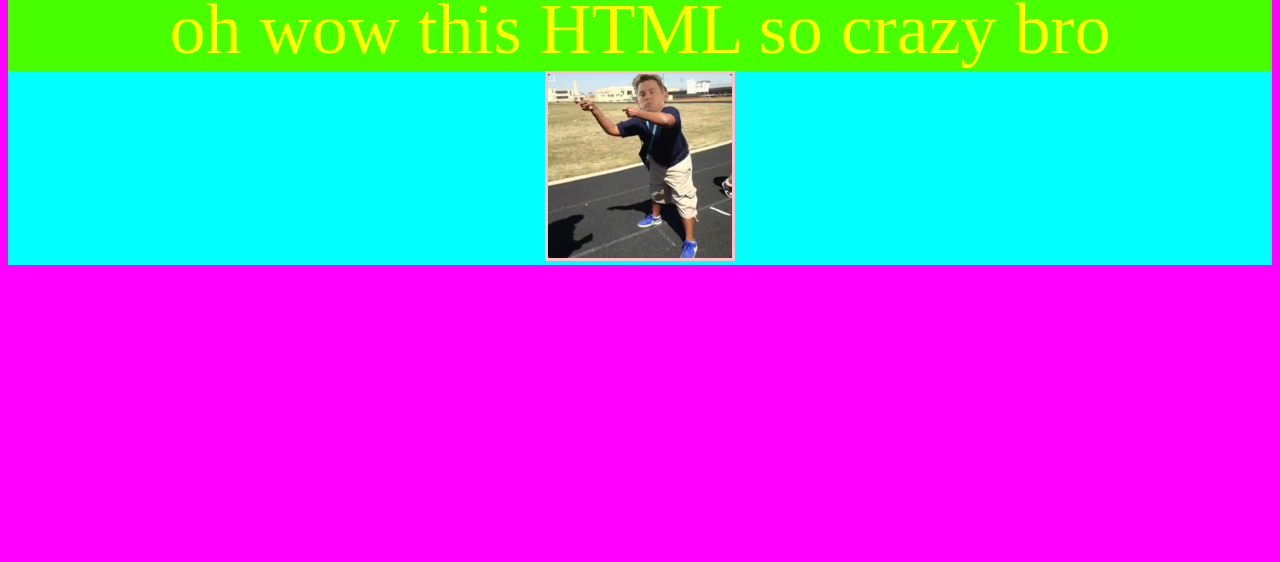
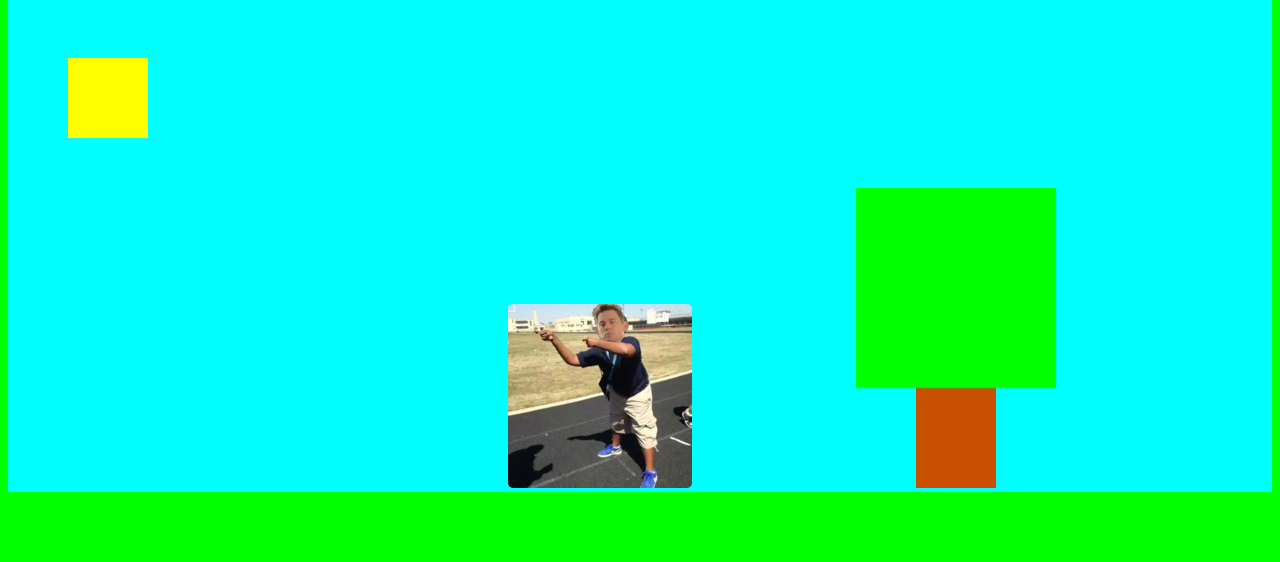
Before and after one commit to Raymond-Xia/HTMLPractice, a plain HTML site: page HTMLPractice/coolStuff.html in a window 1280 px wide. Shown: the part 238-800 px from the top of the page. Drawn offline with Linux system fonts and the light colour scheme.

Commit message:
Developed coolStuff page with day/night function

```diff
--- a/HTMLPractice/coolStuff.html
+++ b/HTMLPractice/coolStuff.html
@@ -4,7 +4,7 @@
     <link rel="stylesheet" href="style.css">
 </head>
 
-<body style="background-color:magenta">
+<body style="background-color:lime">
     <div style="text-align:center">
         <h1 style="font-family: 'Impact'; font-size: 72px; color: red; background-color: aqua">Hello World!</p1>
         <ul>
@@ -14,10 +14,37 @@
             <li><a href="about.html">About</a></li>
         </ul>
     </div>
-    <div style="text-align: center; background-color:rgb(72, 255, 0)">
-        <p1 style="font-size:72px; color:yellow">oh wow this HTML so crazy bro<br></p1>
-        <div style="background-color:cyan">
-            <img src="jeffyeet.jpg" style="border-style:solid; border-color:pink">
-        </div>
+
+    <div style="background-color:cyan; padding-top: 40px" id="background">
+        <canvas id="sun"; style="display:block" onclick = "night()"></canvas>
+        <script>
+            var canvas = document.getElementById("sun");
+            var ctx = canvas.getContext("2d");
+            ctx.fillStyle = "rgb(255,255,0)";
+            ctx.fillRect(60, 20, 80, 80);
+        </script>
+        <script>
+            function night() {
+                document.getElementById("background").style = "background-color:black; padding-top: 40px";
+                document.getElementById("sun").onclick = day;
+            }
+
+            function day() {
+                document.getElementById("background").style = "background-color:cyan; padding-top: 40px";
+                document.getElementById("sun").onclick = night;
+            }
+        </script>
+
+        <img src="jeffyeet.jpg" style="border-radius:5px; display:inline; margin-left: 500px">
+
+        <canvas id="tree" style="display:inline; height:300px; width:300px; margin-left: 160px"></canvas>
+        <script>
+            var canvas = document.getElementById("tree");
+            var ctx = canvas.getContext("2d");
+            ctx.fillStyle = "rgb(0,255,0)";
+            ctx.fillRect(0, 0, 200, 100);
+            ctx.fillStyle = "rgb(200,80,0)";
+            ctx.fillRect(60, 100, 80, 200);
+        </script>
     </div>
 </body>
--- a/HTMLPractice/style.css
+++ b/HTMLPractice/style.css
@@ -32,4 +32,11 @@ h1 {
 div {
     margin-left: auto;
     margin-right: auto;
+    margin-bottom:10px;
 }
+
+img {
+    display: block;
+    margin-left: auto;
+    margin-right: auto;
+}
```
Also changed, not shown: HTMLPractice/index.html (+21 -7 lines).
